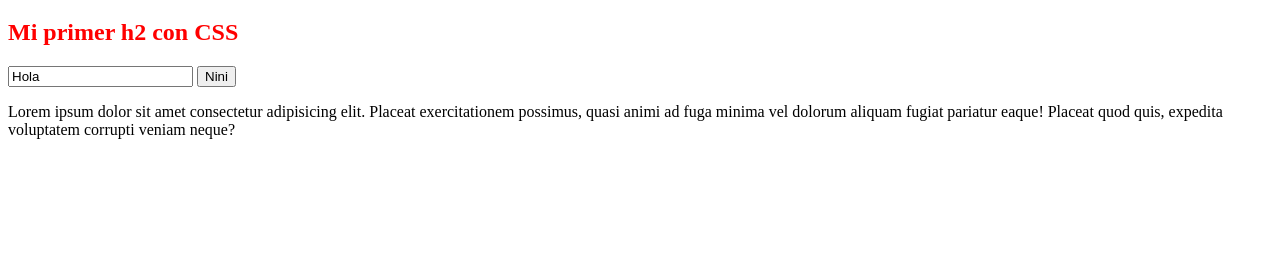
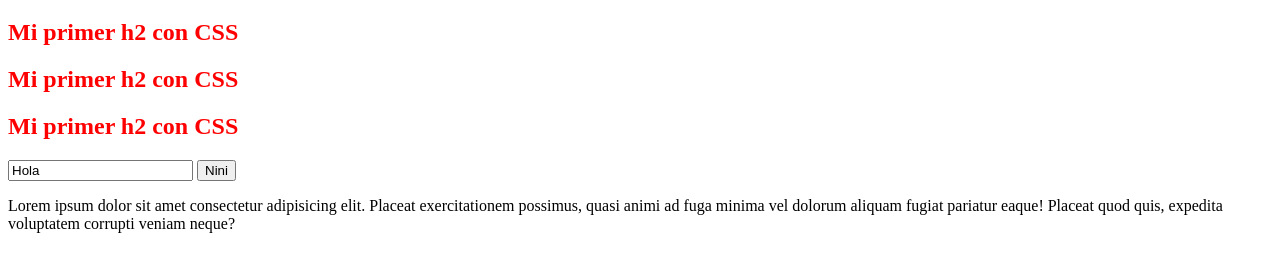
Before and after one commit to NiniAlejandraRiosArdilaADSO/aprendiendocssterminado, a plain HTML site: page index.html in a window 1280 px wide. Shown: the part 61-332 px from the top of the page. Drawn offline with Linux system fonts and the light colour scheme.

Commit message:
selector por clases

```diff
--- a/index.html
+++ b/index.html
@@ -9,7 +9,9 @@
 </head>
 <body>
     <h1>Mi primer titulo editado enn CSS</h1>
-    <h2>Mi primer h2 con CSS</h2>
+    <h2 class="titulo-h2">Mi primer h2 con CSS</h2>
+    <h2 class="titulo-h2">Mi primer h2 con CSS</h2>
+    <h2 class="titulo-h2">Mi primer h2 con CSS</h2>
     <input type="text" value="Hola">
     <button>Nini</button>
     <P>Lorem ipsum dolor sit amet consectetur adipisicing elit. Placeat exercitationem possimus, quasi animi ad fuga minima vel dolorum aliquam fugiat pariatur eaque! Placeat quod quis, expedita voluptatem corrupti veniam neque?</P>
--- a/style.css
+++ b/style.css
@@ -1,3 +1,3 @@
-h2{
+.titulo-h2{
     color: red;
 }
```
